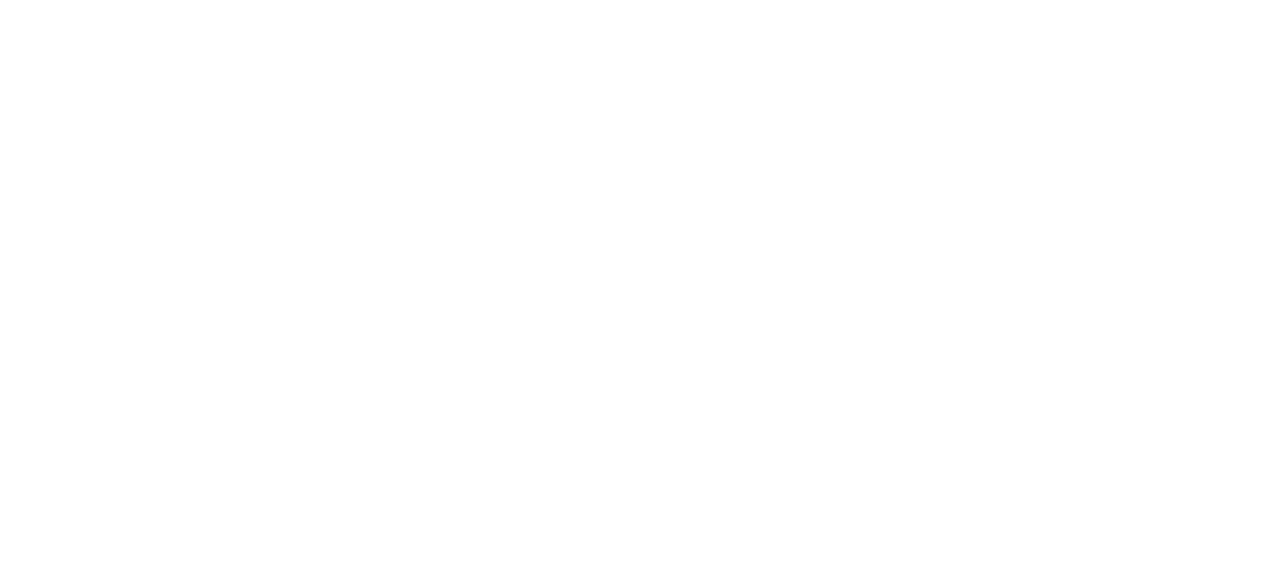
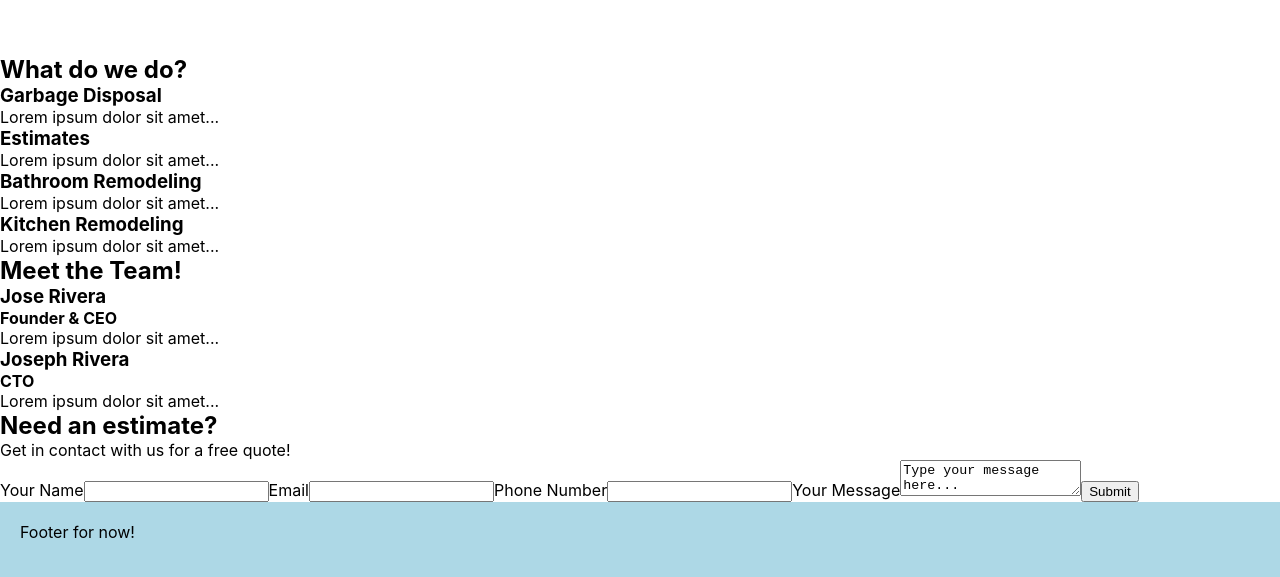
Before and after one commit to ysfahmd/loma-construction, a React (Create React App) app: page / in a window 1280 px wide. Shown: the part 611-1188 px from the top of the page. Before the commit the page ends 800 px from the top, so only its background shows below. Built offline with nearby package versions, Linux system fonts and the light colour scheme.

Commit message:
1) created the HTML structure for 'HomePage.js' component & 2) added 'subcomponents' folder in 'HomePage' components folder

```diff
--- a/src/assets/store.js
+++ b/src/assets/store.js
@@ -0,0 +1,38 @@
+const store = {
+  services: [
+    {
+      title: 'Garbage Disposal',
+      shortDesc: 'Lorem ipsum dolor sit amet...',
+      longDesc: ''
+    },
+    {
+      title: 'Estimates',
+      shortDesc: 'Lorem ipsum dolor sit amet...',
+      longDesc: ''
+    },
+    {
+      title: 'Bathroom Remodeling',
+      shortDesc: 'Lorem ipsum dolor sit amet...',
+      longDesc: ''
+    },
+    {
+      title: 'Kitchen Remodeling',
+      shortDesc: 'Lorem ipsum dolor sit amet...',
+      longDesc: ''
+    }
+  ],
+  teamMembers: [
+    {
+      name: 'Jose Rivera',
+      title: 'Founder & CEO',
+      biography: 'Lorem ipsum dolor sit amet...'
+    },
+    {
+      name: 'Joseph Rivera',
+      title: 'CTO',
+      biography: 'Lorem ipsum dolor sit amet...'
+    }
+  ]
+};
+
+export default store;
--- a/src/components/Footer/Footer.css
+++ b/src/components/Footer/Footer.css
@@ -0,0 +1,8 @@
+/* Styling for footer container */
+#footer-section {
+  width: 100vw;
+  height: 10vh;
+  bottom: 0;
+  padding: 20px;
+  background-color: lightblue;
+}
--- a/src/components/Footer/Footer.js
+++ b/src/components/Footer/Footer.js
@@ -3,6 +3,8 @@
 
 export default function Footer() {
   return (
-    <p>Footer for now!</p>
+    <footer id='footer-section'>
+      <p>Footer for now!</p>
+    </footer>
   )
 }
--- a/src/components/HomePage/HomePage.css
+++ b/src/components/HomePage/HomePage.css
@@ -0,0 +1,5 @@
+/* Styling for hero container */
+#hero-section {
+  width: 100vw;
+  height: 70vh;
+}
--- a/src/components/HomePage/HomePage.js
+++ b/src/components/HomePage/HomePage.js
@@ -1,8 +1,47 @@
 import React from 'react';
+import { Link } from 'react-router-dom';
 import './HomePage.css';
+import ServiceItem from './subcomponents/ServiceItem/ServiceItem';
+import TeamMemberItem from './subcomponents/TeamMemberItem/TeamMemberItem';
+
+// the store from 'store.js' holds all of the data for this website
+import store from '../../assets/store';
 
 export default function HomePage() {
   return (
-    <h1>Home</h1>
+    <div>
+      <main id='hero-section'>
+        <h1>Loma Construction</h1>
+        <p>We're a licensed GC company dedicated to helping you with all of your home renovation needs.</p>
+        <Link to='/services'><button>Learn more</button></Link>
+      </main>
+      <section id='services-section'>
+        <h2>What do we do?</h2>
+        {store.services.map(service => {
+          return <ServiceItem title={service.title} description={service.shortDesc} />
+        })}
+      </section>
+      <section id='meet-the-team-section'>
+        <h2>Meet the Team!</h2>
+        {store.teamMembers.map(member => {
+          return <TeamMemberItem name={member.name} title={member.title} biography={member.biography} />
+        })}
+      </section>
+      <section id='contact-form-section'>
+        <h2>Need an estimate?</h2>
+        <p>Get in contact with us for a free quote!</p>
+        <form>
+          <label for='full-name'>Your Name</label>
+          <input type='text' id='full-name' name='full-name' required />
+          <label for='email'>Email</label>
+          <input type='email' id='email' name='email' required />
+          <label for='phone-number'>Phone Number</label>
+          <input type='tel' id='phone-number' name='phone-number' pattern="[0-9]{3}-[0-9]{3}-[0-9]{4}" required />
+          <label for='form-message'>Your Message</label>
+          <textarea id='form-message' name='form-message' >Type your message here...</textarea>
+          <input type='submit'></input>
+        </form>
+      </section>
+    </div>
   )
 };
--- /dev/null
+++ b/src/components/HomePage/subcomponents/ServiceItem/ServiceItem.js
@@ -0,0 +1,11 @@
+import React from 'react';
+import './ServiceItem.css';
+
+export default function ServiceItem({ title, description }) {
+  return (
+    <div id='service-item'>
+      <h3>{title}</h3>
+      <figcaption>{description}</figcaption>
+    </div>
+  )
+}
--- /dev/null
+++ b/src/components/HomePage/subcomponents/TeamMemberItem/TeamMemberItem.js
@@ -0,0 +1,12 @@
+import React from 'react';
+import './TeamMemberItem.css';
+
+export default function TeamMemberItem({ name, title, biography }) {
+  return (
+    <div id='team-member-item'>
+      <h3>{name}</h3>
+      <h4>{title}</h4>
+      <p>{biography}</p>
+    </div>
+  )
+}
--- a/src/components/NavBar/NavBar.css
+++ b/src/components/NavBar/NavBar.css
@@ -1,4 +1,4 @@
-/* Styling for navbar block */
+/* Styling for navbar container */
 #navbar {
   width: 100vw;
   padding: 30px 0px;
@@ -28,5 +28,5 @@
 /* Styling for hover */
 #navbar a:hover {
   cursor: pointer;
-  transform: scale(1.05);
+  transform: scale(1.1);
 }
```
Also changed, not shown: src/components/HomePage/subcomponents/ServiceItem/ServiceItem.css (added), src/components/HomePage/subcomponents/TeamMemberItem/TeamMemberItem.css (added).
